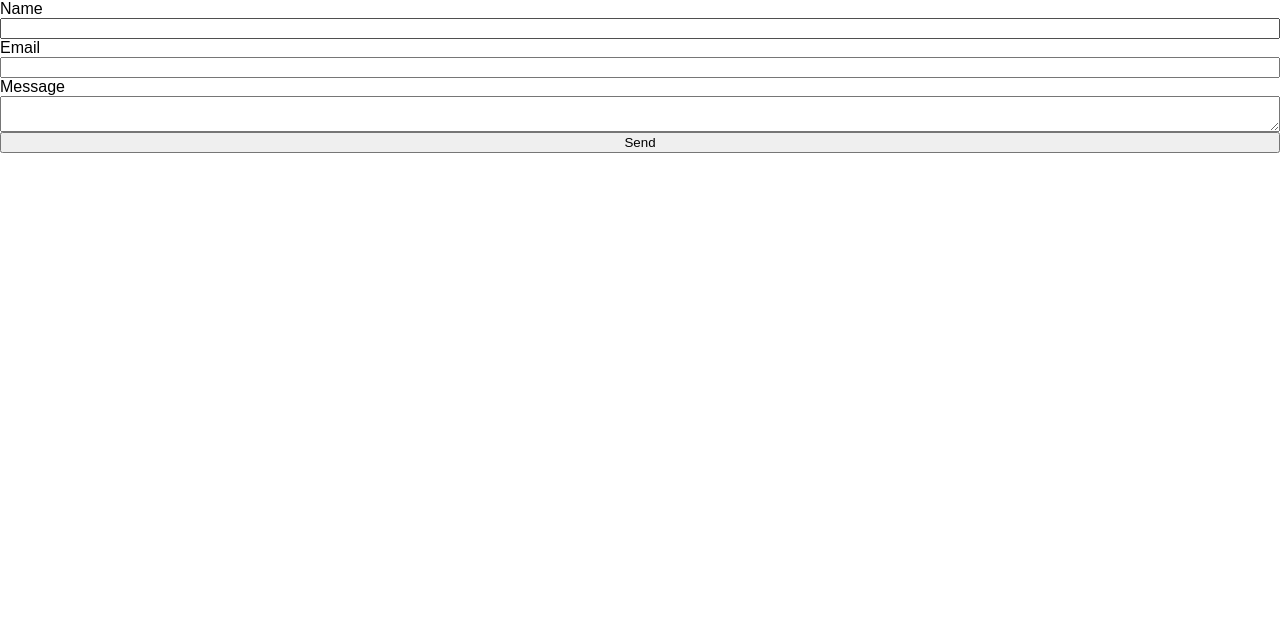
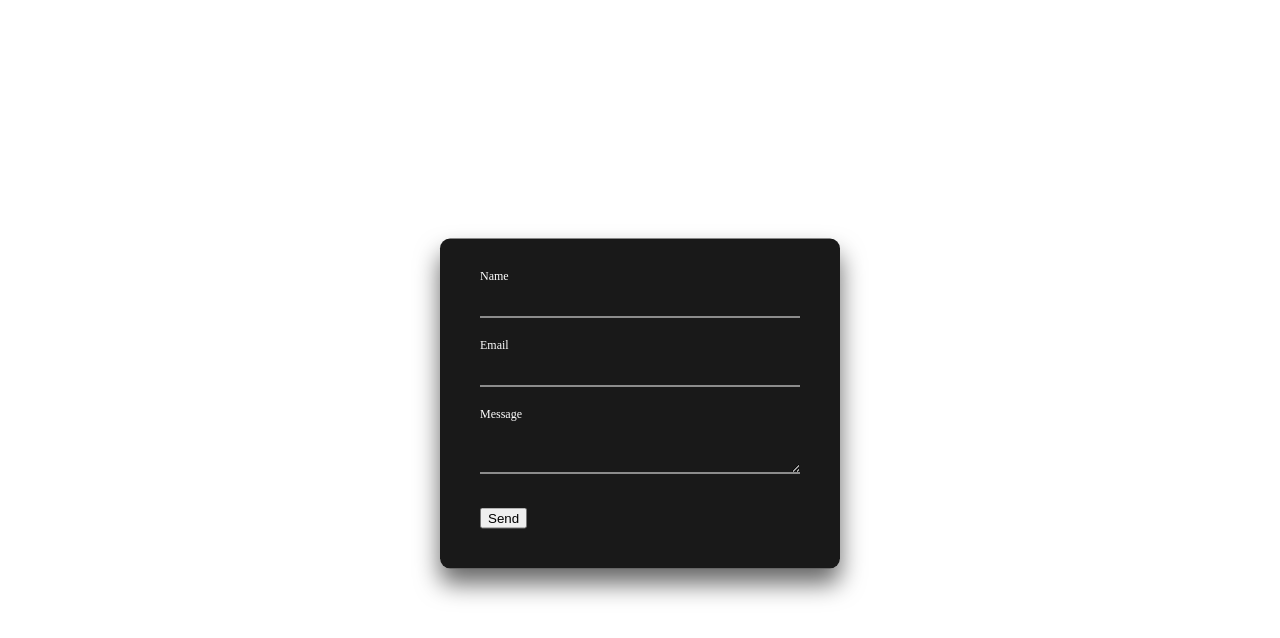
Before and after one commit to hayaman3/portfolio, a React (Create React App) app: page / in a window 1280 px wide. Shown: the top 638 px of the page. Built offline with nearby package versions, Linux system fonts and the light colour scheme.

Commit message:
saving form design

```diff
--- a/src/assets/CSS/contact.css
+++ b/src/assets/CSS/contact.css
@@ -1,4 +1,57 @@
 .contact {
-  display: flex;
-  flex-direction: column;
+  /* background-image: url(../images/location.png); */
+  height: 500px;
 }
+
+.contact-form {
+  position: absolute;
+  top: 50%;
+  left: 50%;
+  width: 400px;
+  padding: 40px;
+  margin: 20px auto;
+  transform: translate(-50%, -55%);
+  box-sizing: border-box;
+  box-shadow: 0 15px 25px rgba(0, 0, 0, .6);
+  background: rgba(0, 0, 0, .9);
+
+  border-radius: 10px;
+}
+
+.contact-form .input-information {
+  position: relative;
+}
+
+.contact-form .input-information input,
+textarea {
+  width: 100%;
+  padding: 10px 0;
+  font-size: 16px;
+  color: #fff;
+  margin-bottom: 30px;
+  border: none;
+  border-bottom: 1px solid #fff;
+  outline: none;
+  background: transparent;
+}
+
+.contact-form .input-information label {
+  position: absolute;
+  top: 0;
+  left: 0;
+  padding: 10px 0;
+  font-size: 16px;
+  color: #fff;
+  pointer-events: none;
+  transition: .5s;
+}
+
+.contact-form .input-information input:focus~label,
+.contact-form .input-information input:valid~label,
+.contact-form .input-information textarea:focus~label,
+.contact-form .input-information textarea:valid~label {
+  top: -20px;
+  left: 0;
+  color: #fff;
+  font-size: 12px;
+}
--- a/src/assets/CSS/index.css
+++ b/src/assets/CSS/index.css
@@ -11,7 +11,7 @@ code {
   font-family: source-code-pro, Menlo, Monaco, Consolas, 'Courier New',
     monospace;
 } */
-
+/*
 :root {
   --white: #F9FBFF;
   --dark: #013f66;
@@ -20,7 +20,6 @@ code {
   --graient: linear-gradient(#3da454, #45a45d)
 }
 
-/* css reset */
 *,
 *::before,
 *::after {
@@ -79,4 +78,4 @@ body {
   margin: 0;
   font-family: Poppins, sans-serif;
   min-height: 100vh;
-}
+} */
--- a/src/components/Contact.jsx
+++ b/src/components/Contact.jsx
@@ -28,15 +28,23 @@ function Contact() {
   };
 
   return (
-    <form ref={form} onSubmit={sendEmail} className="contact">
-      <label htmlFor="user_name">Name</label>
-      <input type="text" name="user_name" id="user_name" />
-      <label htmlFor="user_email">Email</label>
-      <input type="email" name="user_email" id="user_email" />
-      <label htmlFor="message">Message</label>
-      <textarea name="message" id="message" />
-      <input type="submit" value="Send" />
-    </form>
+    <div className="contact">
+      <form ref={form} onSubmit={sendEmail} className="contact-form">
+        <div className="input-information">
+          <input type="text" name="user_name" id="user_name" />
+          <label htmlFor="user_name">Name</label>
+        </div>
+        <div className="input-information">
+          <input type="email" name="user_email" id="user_email" />
+          <label htmlFor="user_email">Email</label>
+        </div>
+        <div className="input-information">
+          <textarea name="message" id="message" />
+          <label htmlFor="message">Message</label>
+        </div>
+        <input type="submit" value="Send" />
+      </form>
+    </div>
   );
 }
 
```
